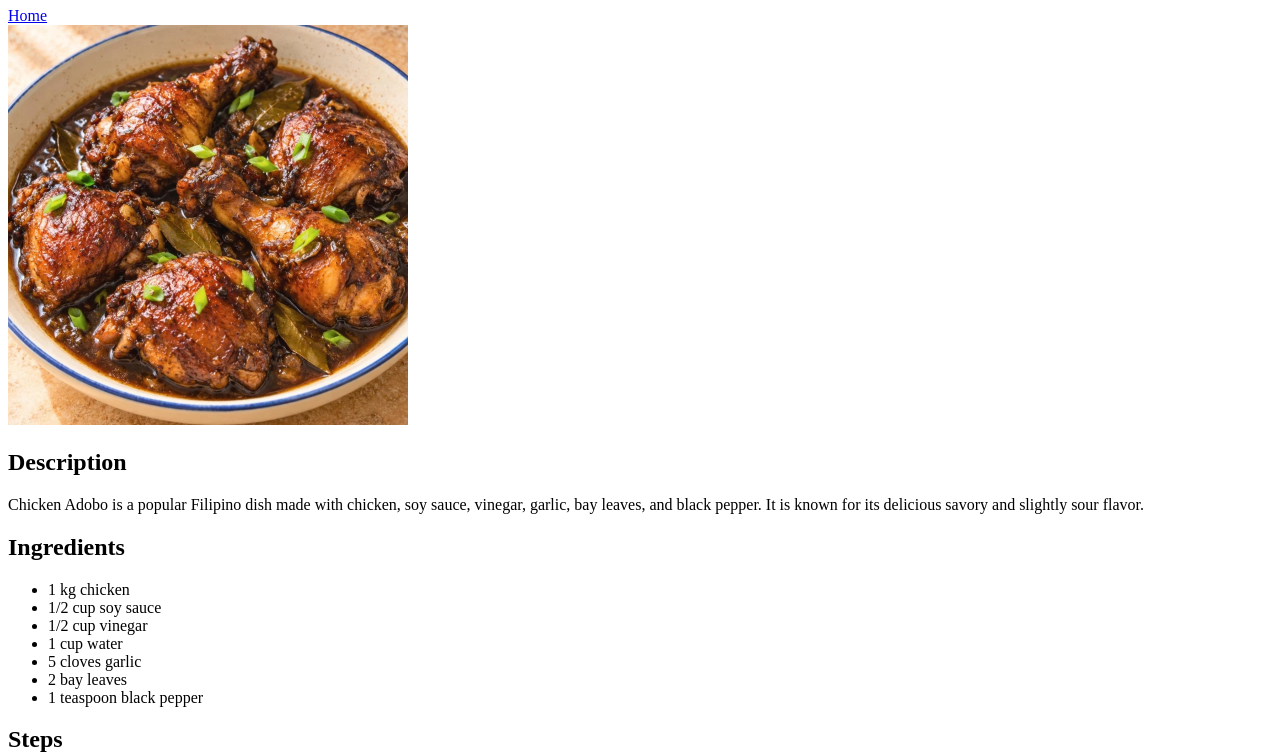
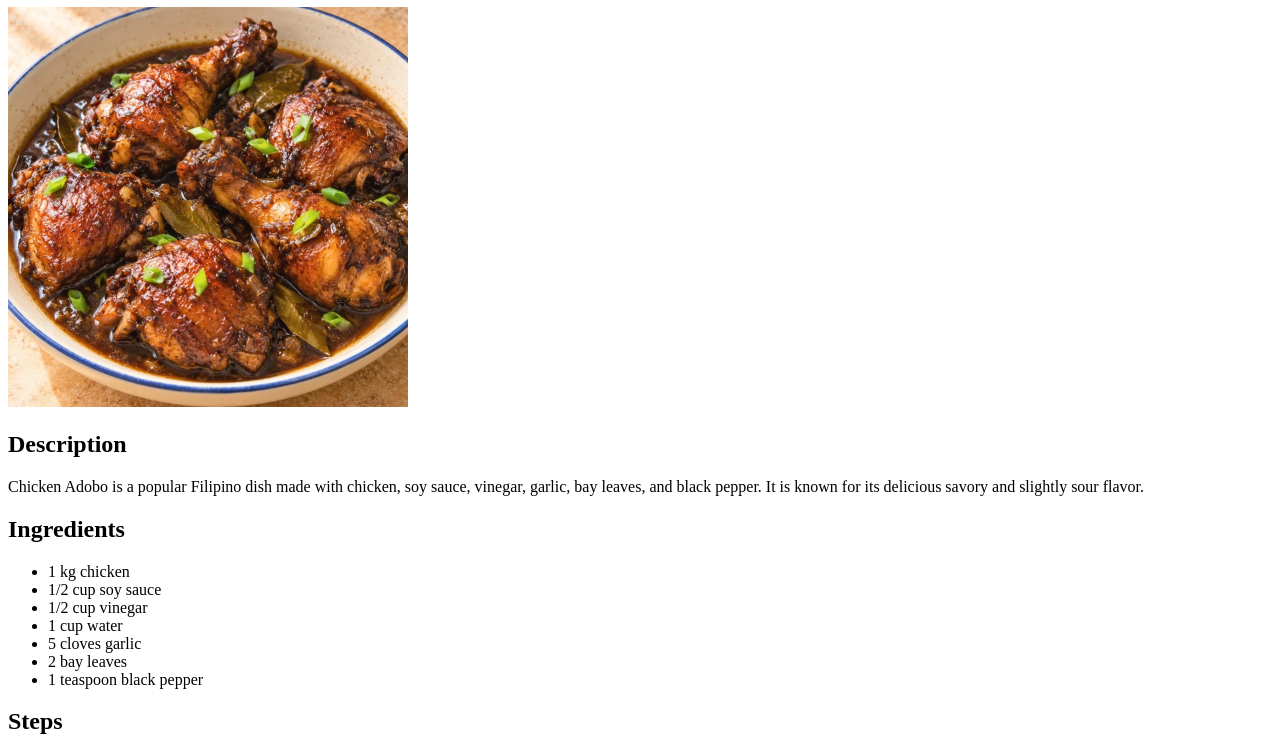
Before and after one commit to RichellenAmpong/odin-recipes, a plain HTML site: page recipes/adobo.html in a window 1280 px wide. Shown: the part 73-829 px from the top of the page. Drawn offline with Linux system fonts and the light colour scheme.

Commit message:
Remove duplicate Home links

```diff
--- a/recipes/adobo.html
+++ b/recipes/adobo.html
@@ -1,3 +1,4 @@
+
 <!DOCTYPE html>
 <html lang="en">
 <head>
@@ -9,9 +10,6 @@
 
     <header>
         <h1>Chicken Adobo</h1>
-        <nav>
-            <a href="../index.html">Home</a>
-        </nav>
     </header>
 
     <main>
```
Also changed, not shown: recipes/mango-float.html (+2 -3 lines), recipes/sinigang.html (+0 -3 lines).
